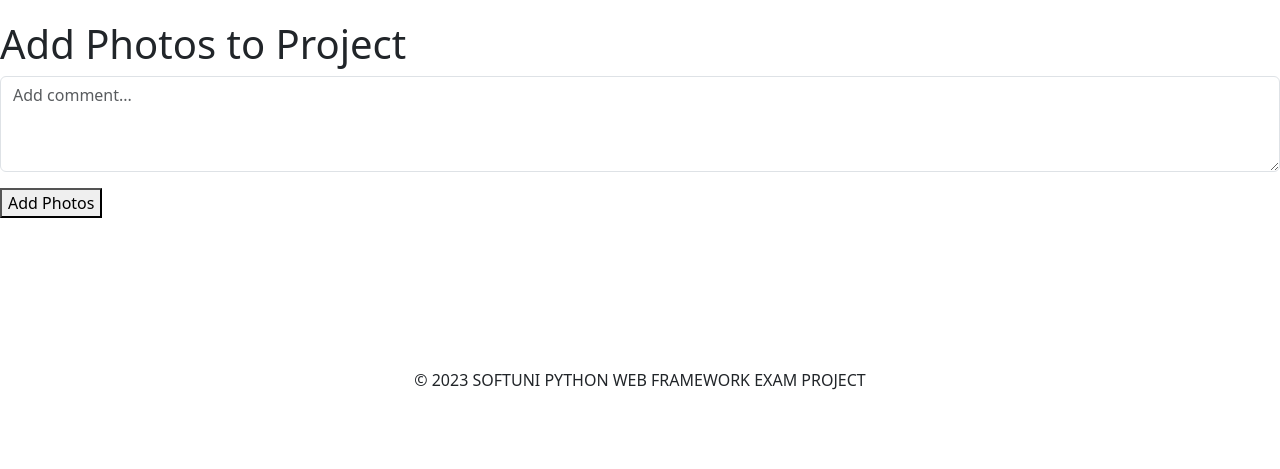
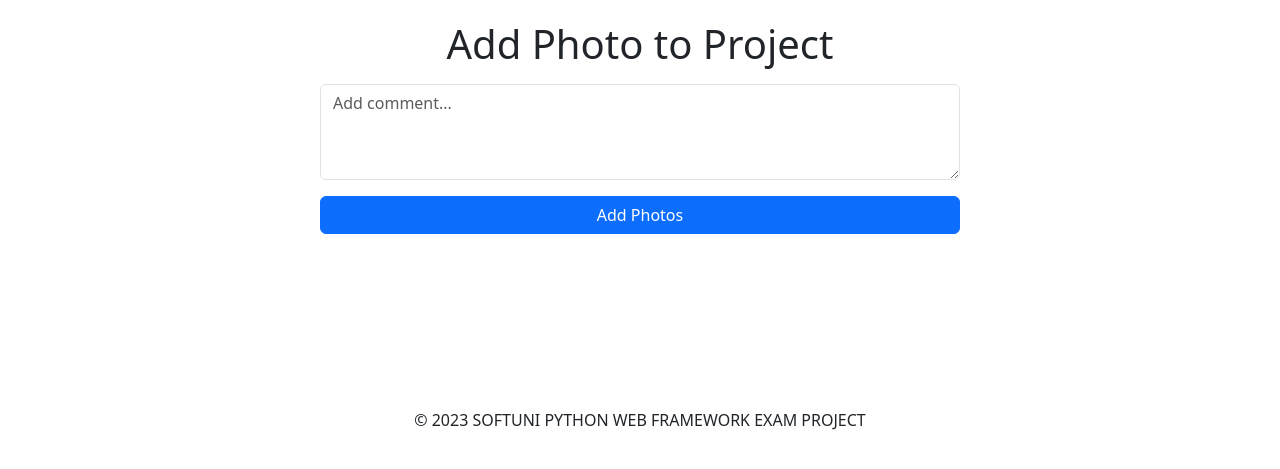
Before and after one commit to MPSokolov/Python-Web-Exam-Project, a Django app: template DIY_comunity/templates/photos/photo-add-page.html in a window 1280 px wide. Shown: the part 56-525 px from the top of the page. Run offline with Django 4.2, Linux system fonts and the light colour scheme; the template is opened without the code that fills it: values that come from a table or form of the project are taken from there, others are empty.

Commit message:
Configured photo add page

```diff
--- a/DIY_comunity/templates/photos/photo-add-page.html
+++ b/DIY_comunity/templates/photos/photo-add-page.html
@@ -1,11 +1,13 @@
 {% extends 'base/base.html' %}
 {% block page_content %}
 
-<h1>Add Photos to Project</h1>
-<form method="post" enctype="multipart/form-data">
-    {% csrf_token %}
-    {{ form.as_p }}
-    <button type="submit">Add Photos</button>
-</form>
+    <div class="d-flex flex-column align-items-center">
+        <h1 class="mb-3">Add Photo to Project</h1>
+        <form method="post" enctype="multipart/form-data" style="width: 40rem;" class="d-flex flex-column mb-4">
+            {% csrf_token %}
+            {{ form.as_p }}
+            <button type="submit" class="btn btn-primary">Add Photos</button>
+        </form>
+    </div>
 
 {% endblock %}
```
Also changed, not shown: DIY_comunity/DIY_comunity/photos/forms.py (+8 -0 lines), DIY_comunity/media/project_photos/1374076.jpg (added), DIY_comunity/templates/photos/photo-delete-page.html (line endings or trailing spaces).
